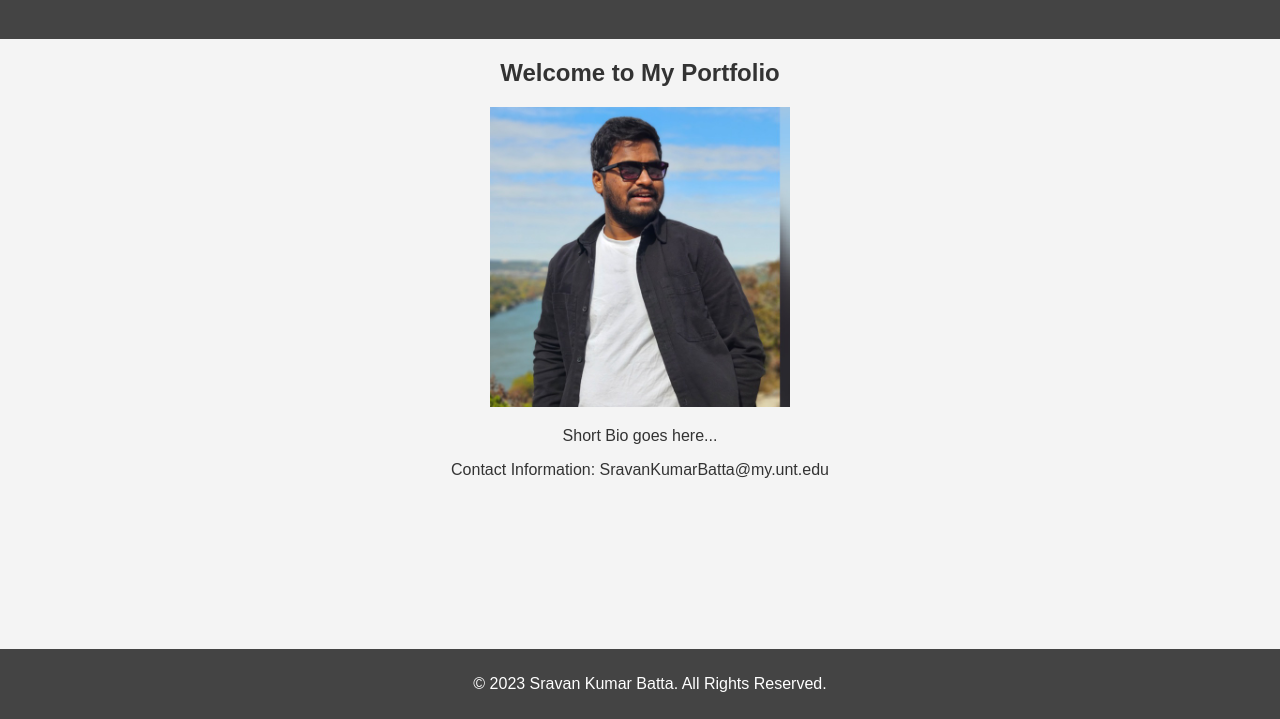
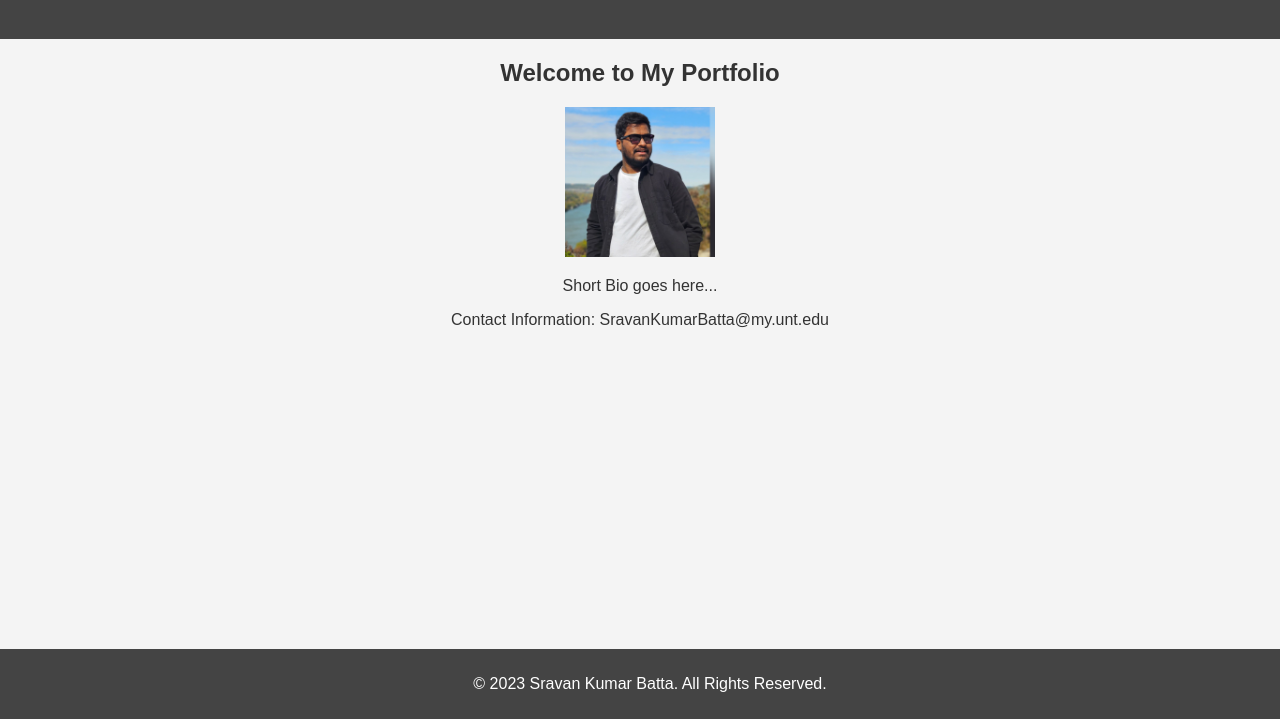
Before and after one commit to sravan-batta/ADTA-5410.510, a plain HTML site: page home.html in a window 1280 px wide. Shown: the part 81-800 px from the top of the page. Drawn offline with Linux system fonts and the light colour scheme.

Commit message:
Update home.html

```diff
--- a/home.html
+++ b/home.html
@@ -15,7 +15,7 @@
 
     <section>
         <h2>Welcome to My Portfolio</h2>
-        <img src="sravan.jpg" alt="Professional Picture" width="300" height="400">
+        <img src="sravan.jpg" alt="Professional Picture" width="150" height="200">
         <p>Short Bio goes here...</p>
         <p>Contact Information: SravanKumarBatta@my.unt.edu</p>
     </section>
```
